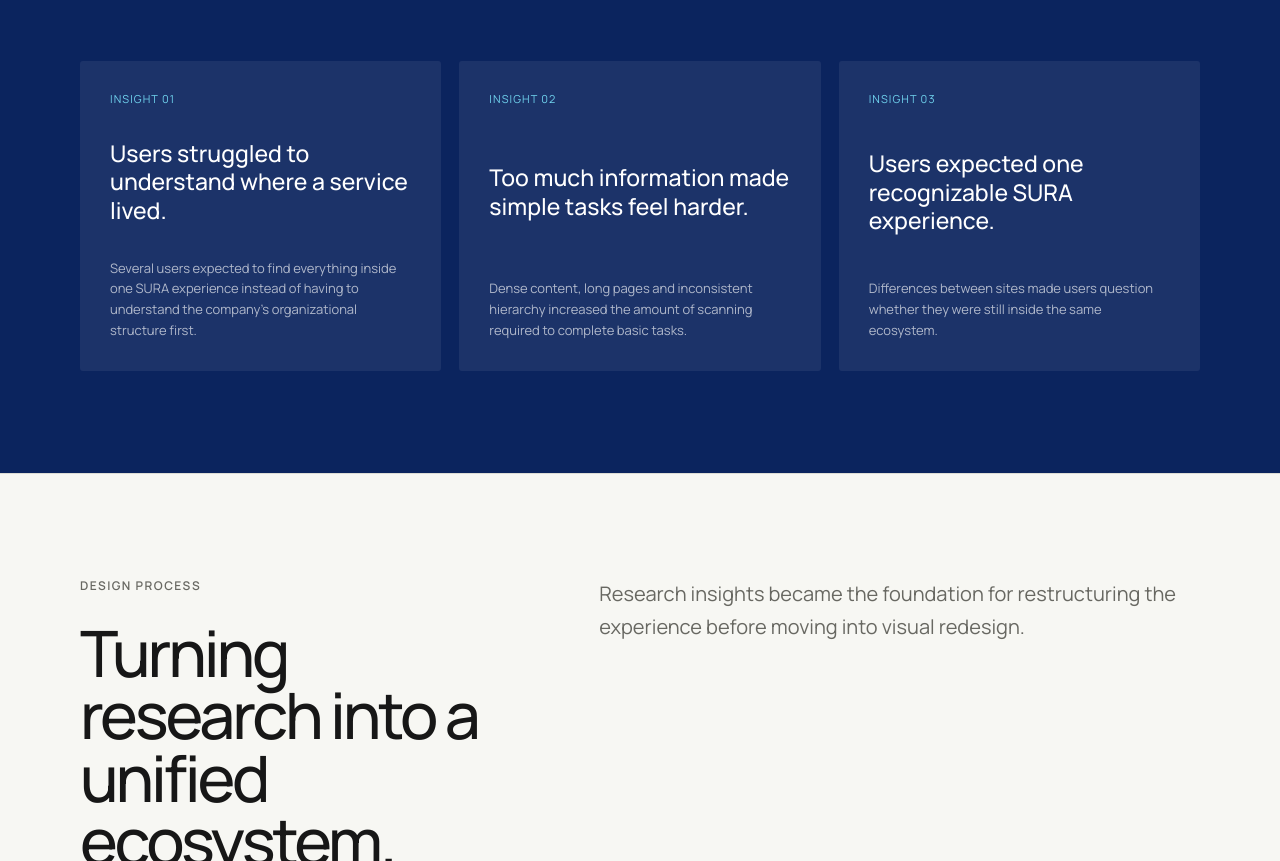
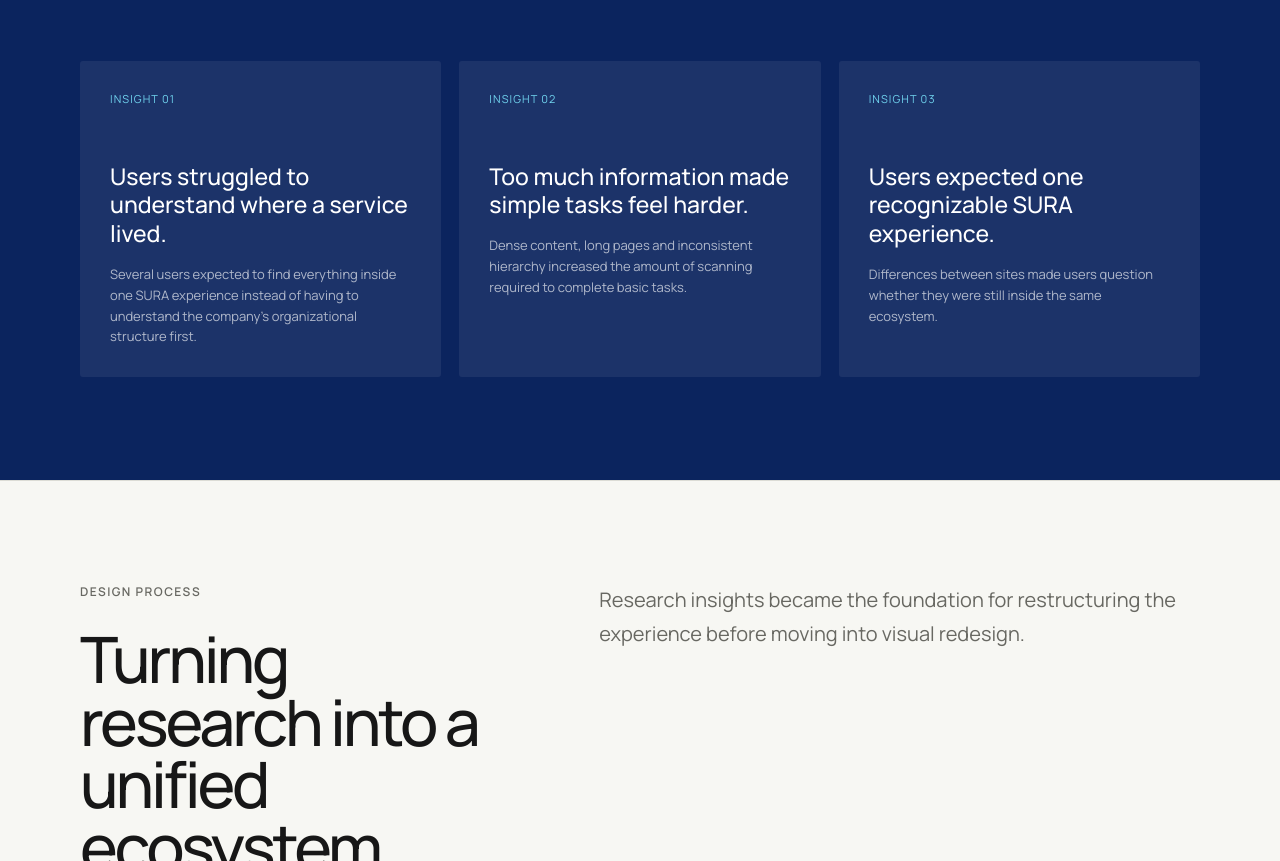
Before and after one commit to FerVasquez2025/fernanda-portfolio, a plain HTML site: page sura.html in a window 1280 px wide. Shown: the part 2484-3345 px from the top of the page. Drawn offline with Linux system fonts and the light colour scheme.

Commit message:
Adjust SURA research card spacing

```diff
--- a/sura.html
+++ b/sura.html
@@ -440,24 +440,27 @@
 
       display: flex;
       flex-direction: column;
-      justify-content: space-between;
+      justify-content: flex-start;
 
       border-radius: 3px;
     }
 
     .research-card span {
+
       color: #70d3ee;
 
       text-transform: uppercase;
 
       font-size: 11px;
       letter-spacing: .1em;
+      margin-bottom: 56px;
     }
 
     .research-card h3 {
       font-size: 23px;
       line-height: 1.25;
       font-weight: 500;
+      margin: 0 0 16px;
     }
 
     .research-card p {
@@ -465,6 +468,7 @@
 
       line-height: 1.6;
       font-size: 13px;
+      margin: 0;
     }
 
 
```
